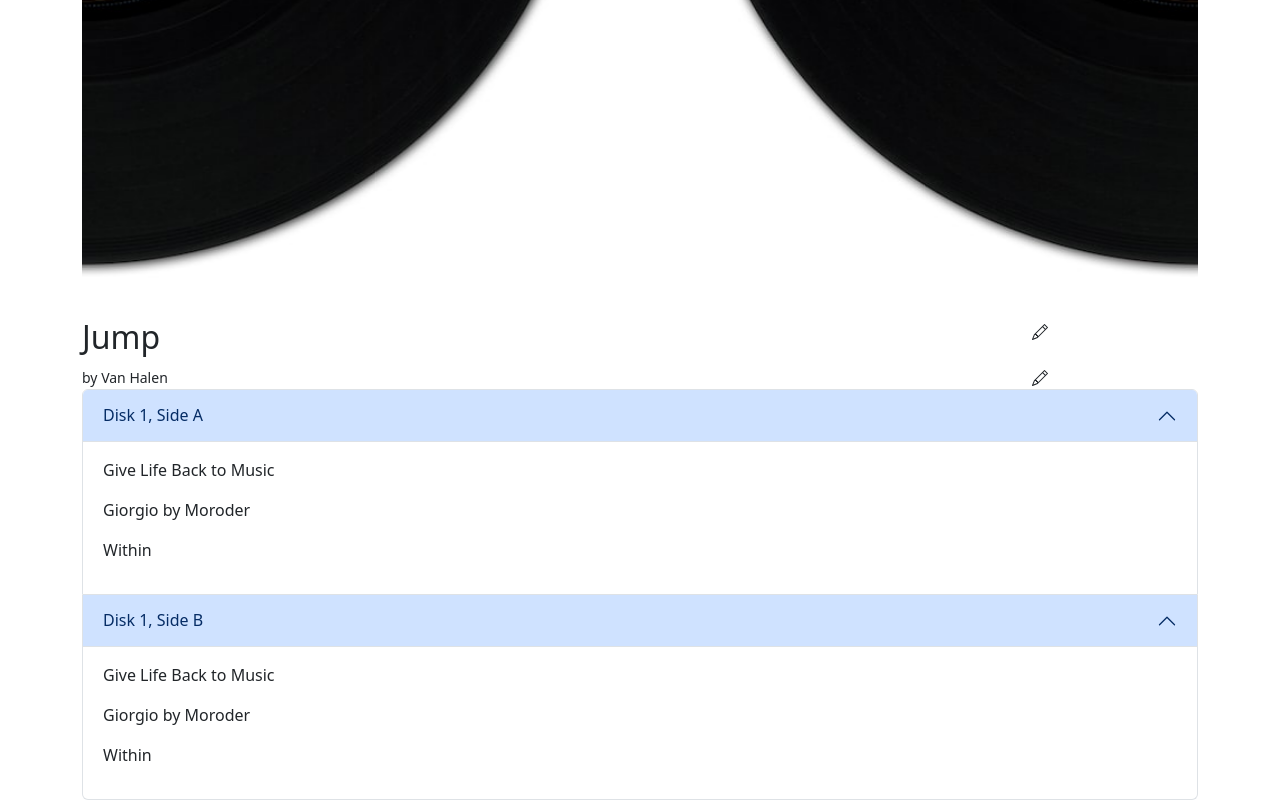
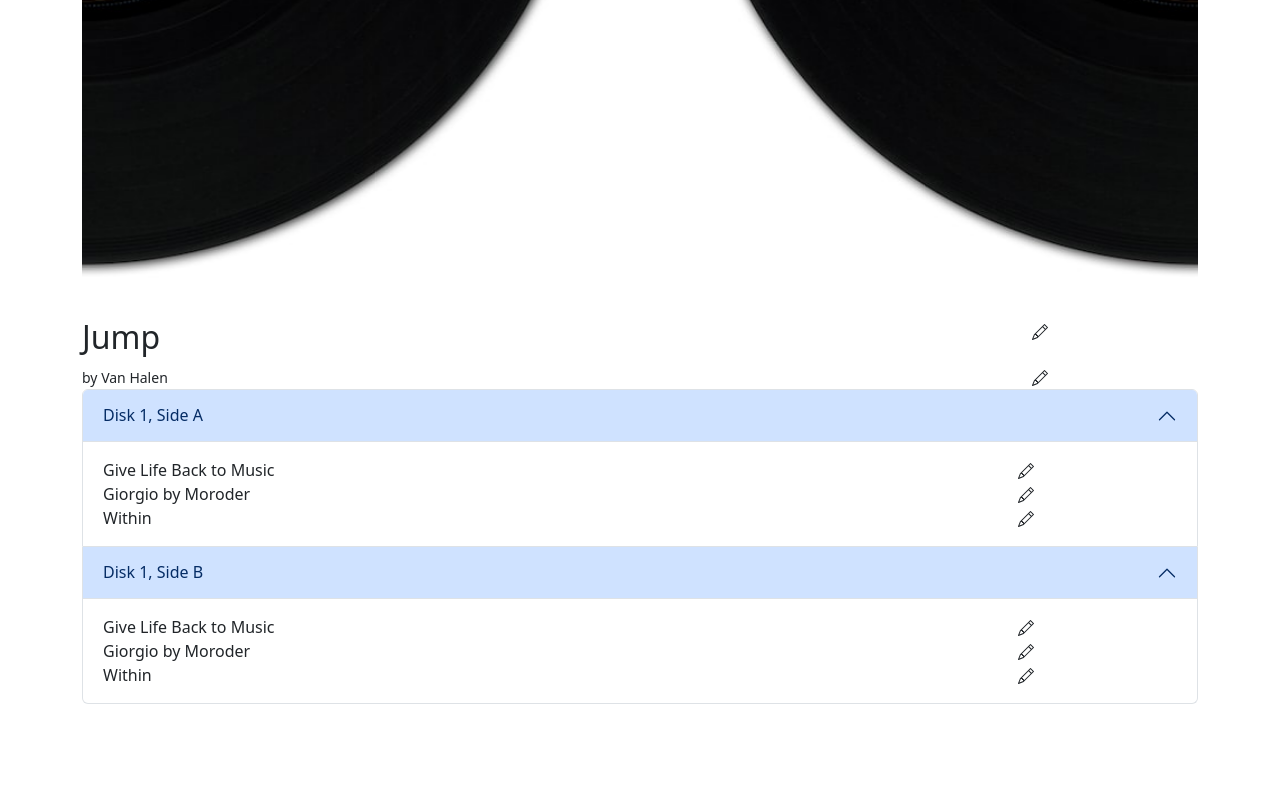
Before and after one commit to aabarmin/smart-collections, a React (Create React App) app: page /library/1 in a window 1280 px wide. Shown: the part 921-1721 px from the top of the page. After the commit the page ends 1625 px from the top, so only its background shows below. Built offline with nearby package versions, Linux system fonts and the light colour scheme.

Commit message:
Well, all the components are editable now

```diff
--- a/src/component/vinyl-details.tsx
+++ b/src/component/vinyl-details.tsx
@@ -56,7 +56,7 @@
                 <Covers images={vinyl.images} editable={false} />
                 <VinylTitle title={vinyl.title} onUpdate={onUpdateTitle} />
                 <VinylArtist artist={vinyl.artist} onUpdate={onUpdateArtist} />
-                <VinylSides sides={sides} editable={false} />
+                <VinylSides sides={sides} />
             </Container>
         </>
     )
--- a/src/component/vinyl-sides.tsx
+++ b/src/component/vinyl-sides.tsx
@@ -1,19 +1,27 @@
 import { VinylSide } from "../model/vinyl";
 import { Accordion } from "react-bootstrap";
 import VinylTrack from "./vinyl-track";
+import { useCallback } from "react";
+import { updateTrack } from "../actions/library";
+import useToasts from "../actions/toasts";
 
 interface Props {
-    sides: VinylSide[];
-    editable: boolean;
+    sides: VinylSide[]
 }
 
 export default function VinylSides({
-    sides,
-    editable
+    sides
 } : Props) {
-    if (!editable) {
     const opened = sides.map(side => side.id)
         .map(side => side.toString());
+
+    const {showToast} = useToasts();
+
+    const onUpdateTrack = useCallback((trackId: number, title: string) => {
+        updateTrack(trackId, title).then(() => {
+            showToast("Track updated")
+        });
+    }, []);
 
     return (
         <Accordion defaultActiveKey={opened}>
@@ -22,7 +30,8 @@
                     <Accordion.Header>{side.title}</Accordion.Header>
                     <Accordion.Body>
                         {side.tracks.map(track => (
-                                <VinylTrack track={track.title} key={track.id} editable={false} />
+                            <VinylTrack track={track.title} key={track.id}
+                                onUpdate={(value) => onUpdateTrack(track.id, value)} />
                         ))}
                     </Accordion.Body>
                 </Accordion.Item>
@@ -30,10 +39,3 @@
         </Accordion>
     )
 }
-
-    return (
-        <ul>
-            <li>track</li>
-        </ul>
-    )
-}
--- a/src/component/vinyl-track.tsx
+++ b/src/component/vinyl-track.tsx
@@ -1,17 +1,61 @@
-import React from "react";
+import React, { useCallback, useState } from "react";
+import { Col, Form, Row } from "react-bootstrap";
+import ButtonEdit from "./button-edit";
+import { SubmitHandler, useForm } from "react-hook-form";
+import ButtonSubmit from "./button-submit";
+import ButtonCancel from "./button-cancel";
 
 interface Props {
     track: string;
-    editable: false;
+    onUpdate: (value: string) => void
+}
+
+type Inputs = {
+    value: string;
 }
 
 export default function VinylTrack({
     track,
-    editable
+    onUpdate
 } : Props) {
-    if (!editable) {
-        return <p>{track}</p>
+    const [editable, setEditable] = useState(false);
+    const toggleEdit = useCallback(() => {
+        setEditable(!editable);
+    }, [editable]);
+    const {register, handleSubmit} = useForm<Inputs>({
+        defaultValues: {
+            value: track
+        }
+    });
+    const onSubmit: SubmitHandler<Inputs> = (values) => {
+        onUpdate(values.value);
+        toggleEdit();
     }
 
-    return <div>abc</div>
+    if (!editable) {
+        return (
+            <Row>
+                <Col>{track}</Col>
+                <Col xs={2}>
+                    <ButtonEdit onClick={toggleEdit} />
+                </Col>
+            </Row>
+        )
+    }
+
+    return (
+        <form onSubmit={handleSubmit(onSubmit)}>
+        <Row>
+            <Col>
+                <Form.Control type="text" {...register("value", {required: true})} />
+            </Col>
+            <Col xs={1}>
+                <ButtonSubmit />
+            </Col>
+            <Col xs={2}>
+                <ButtonCancel onClick={toggleEdit} />
+            </Col>
+        </Row>
+    </form>
+    );
 }
```
Lines whose indentation alone changed are shown as unchanged.
